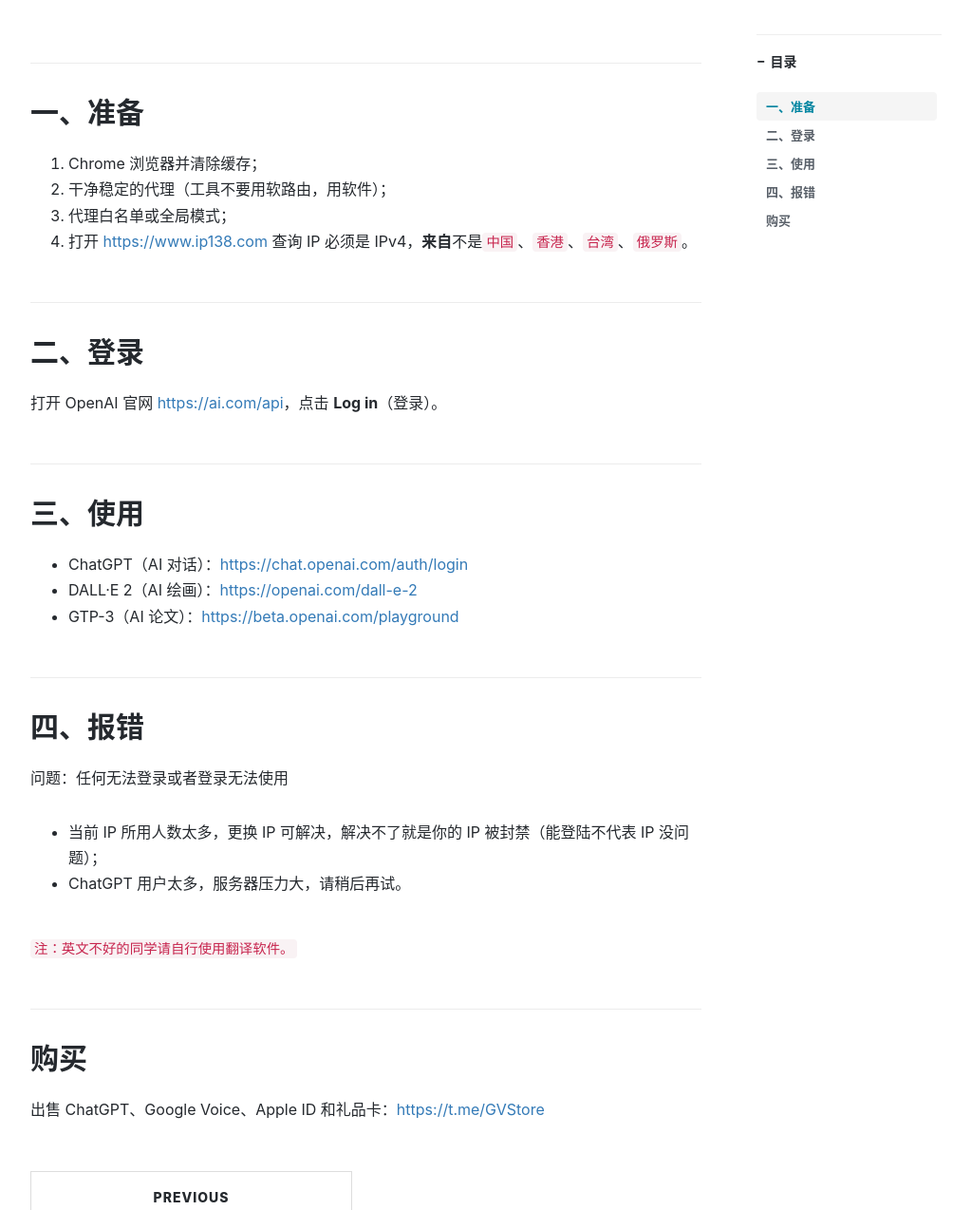
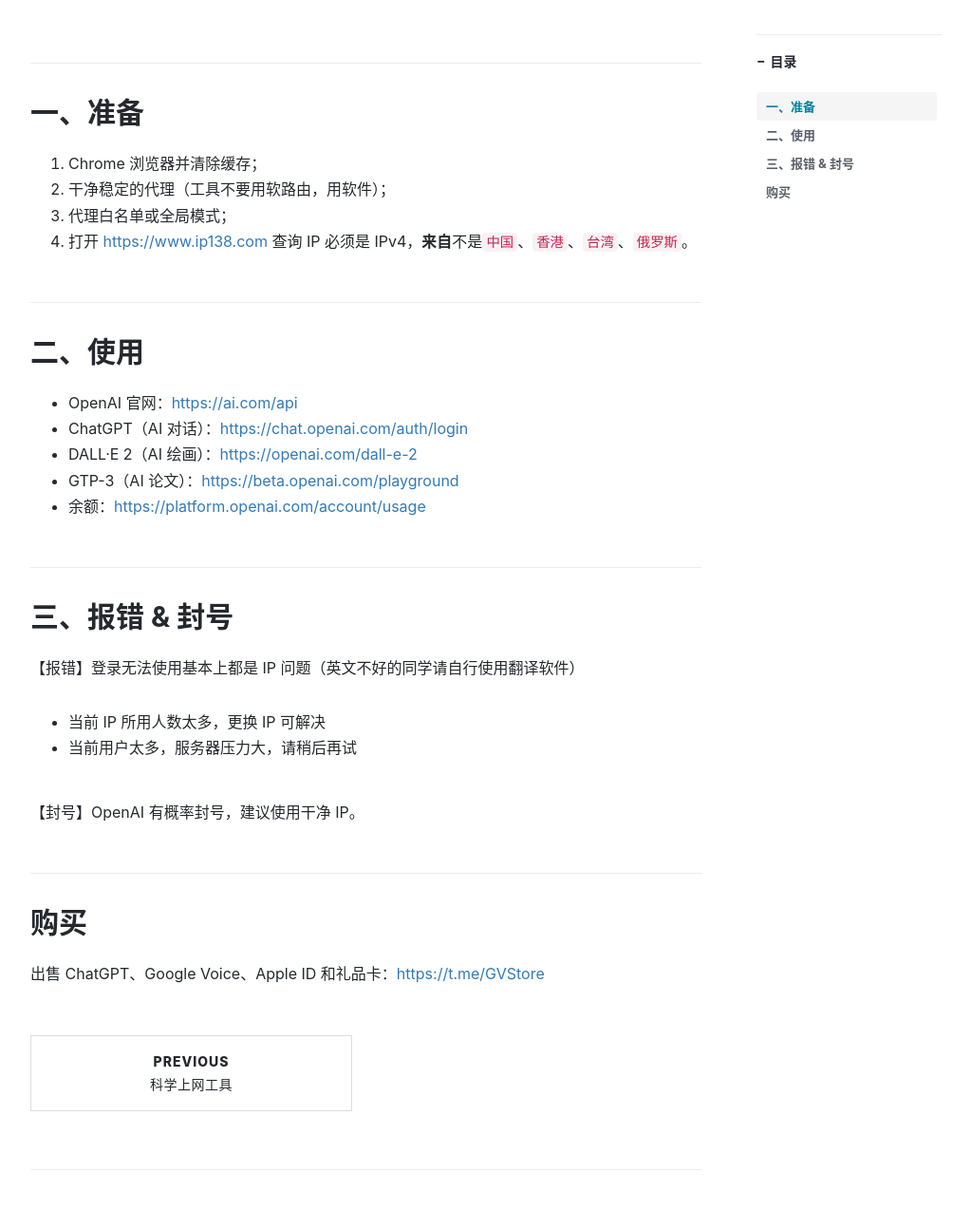
Before and after one commit to ssnhd/ssnhd.github.io, a Jekyll site: the page built from _posts/2023-2-17-ChatGPT.md, in a window 1280 px wide and 1400 px high, scrolled down 310 px, cut to the strip 126-1400 px from the top of the window. Shown: the whole strip at 95% size, without its empty margins (233-1256 px from the left). Built offline with Jekyll 4.4.1, drawn with Linux system fonts in a browser that asks for light colours; nearby versions of some CDN libraries; comment, search, counter and statistics services are not loaded.

Commit message:
Update 2023-2-17-ChatGPT.md

```diff
--- a/_posts/2023-2-17-ChatGPT.md
+++ b/_posts/2023-2-17-ChatGPT.md
@@ -19,22 +19,21 @@
 3. 代理白名单或全局模式；
 4. 打开 <https://www.ip138.com> 查询 IP 必须是 IPv4，**来自**不是`中国`、`香港`、`台湾`、`俄罗斯`。
 
-## 二、登录
-打开 OpenAI 官网 <https://ai.com/api>，点击 **Log in**（登录）。
-
-## 三、使用
+## 二、使用
+- OpenAI 官网：<https://ai.com/api>
 - ChatGPT（AI 对话）：<https://chat.openai.com/auth/login>
 - DALL·E 2（AI 绘画）：<https://openai.com/dall-e-2>
 - GTP-3（AI 论文）：<https://beta.openai.com/playground>
+- 余额：<https://platform.openai.com/account/usage>
 
-## 四、报错
+## 三、报错 & 封号
 
-问题：任何无法登录或者登录无法使用
+【报错】登录无法使用基本上都是 IP 问题（英文不好的同学请自行使用翻译软件）
 
-- 当前 IP 所用人数太多，更换 IP 可解决，解决不了就是你的 IP 被封禁（能登陆不代表 IP 没问题）；
-- ChatGPT 用户太多，服务器压力大，请稍后再试。
+- 当前 IP 所用人数太多，更换 IP 可解决
+- 当前用户太多，服务器压力大，请稍后再试
 
-`注：英文不好的同学请自行使用翻译软件。`
+【封号】OpenAI 有概率封号，建议使用干净 IP。
 
 ## 购买
 
```
